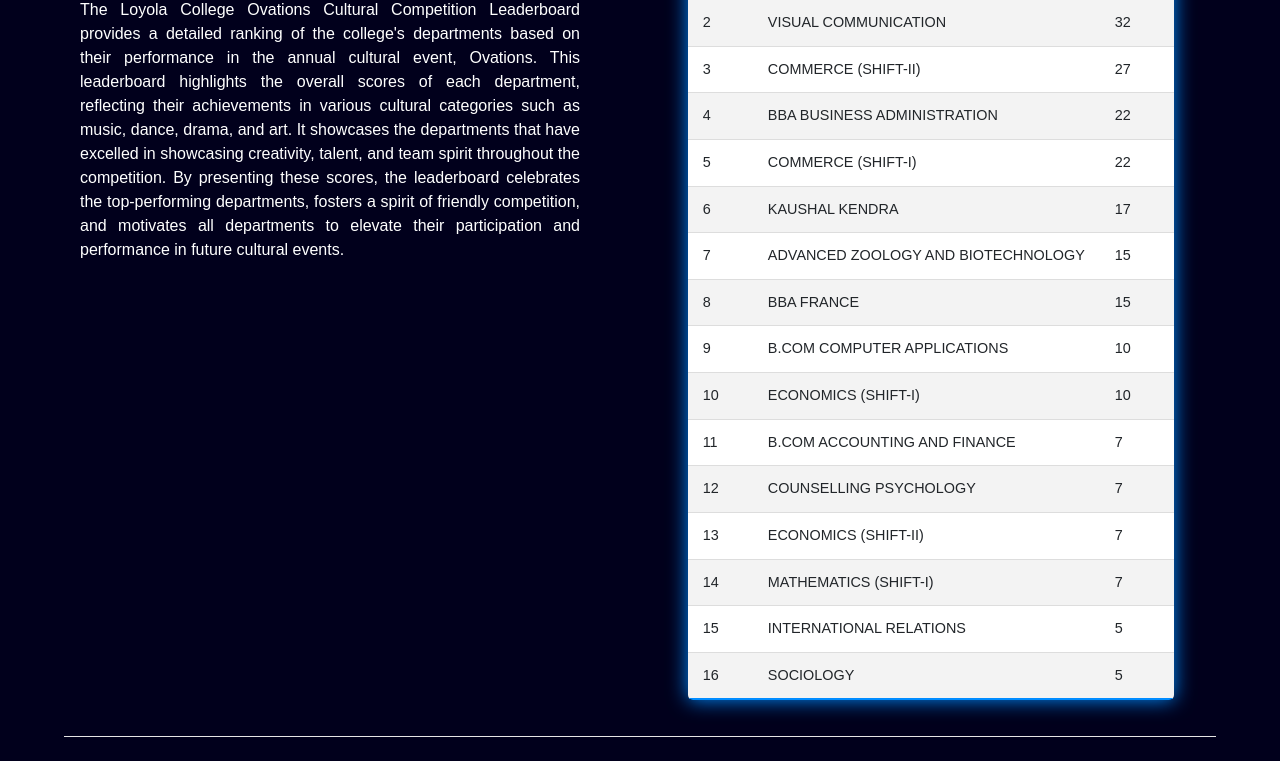
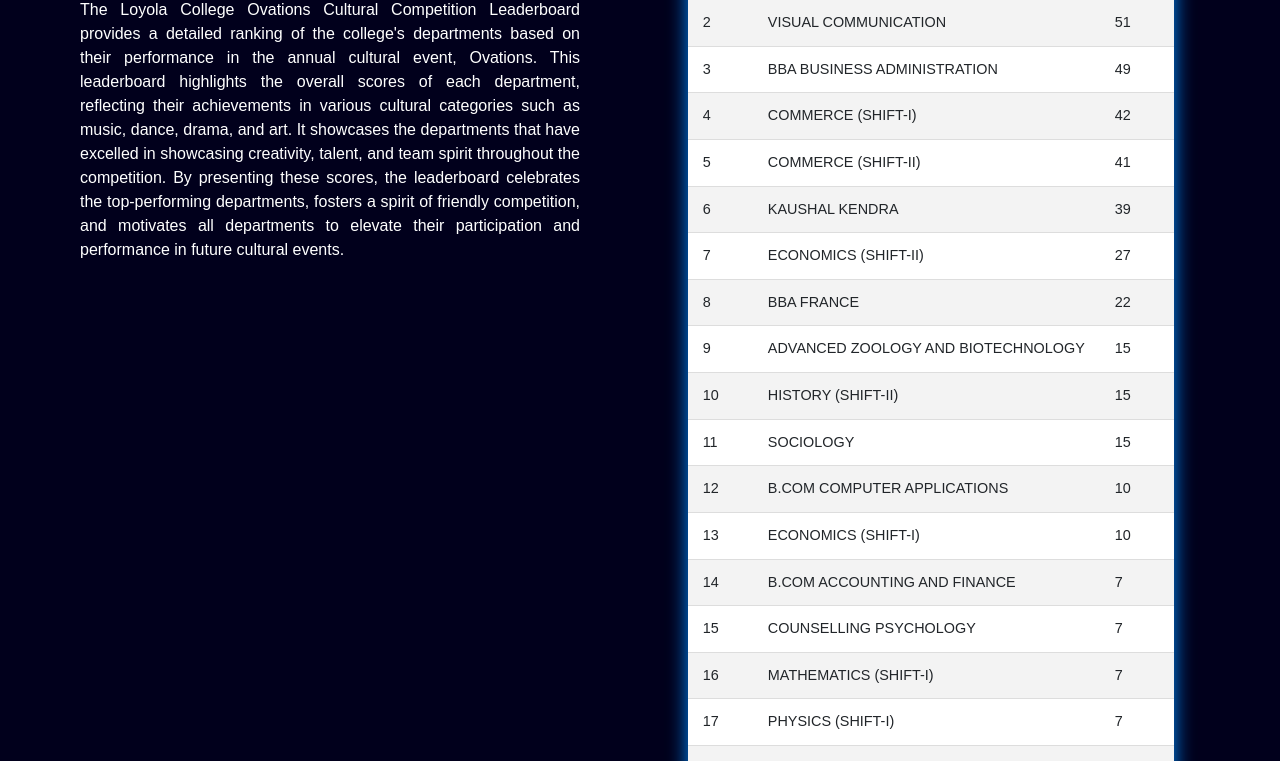
Before and after one commit to SharmelRayen/Leaderboard, a plain HTML site: page public/index.html in a window 1280 px wide. Shown: the part 872-1633 px from the top of the page. Drawn offline with nearby package versions, Linux system fonts and the light colour scheme.

Commit message:
Final 18/09/2024

```diff
--- a/public/index.html
+++ b/public/index.html
@@ -74,82 +74,97 @@
                         <tr class="active-row">
                             <td>1</td>
                             <td>CORPORATE SECRETARYSHIP</td>
-                            <td>34</td>
+                            <td>66</td>
                         </tr>
                         <tr>
                             <td>2</td>
                             <td>VISUAL COMMUNICATION</td>
-                            <td>32</td>
+                            <td>51</td>
                         </tr>
                         <tr>
                             <td>3</td>
-                            <td>COMMERCE (SHIFT-II)</td>
-                            <td>27</td>
+                            <td>BBA BUSINESS ADMINISTRATION</td>
+                            <td>49</td>
                         </tr>
                         <!-- Repeated rows for demonstration -->
                         <tr>
                             <td>4</td>
-                            <td>BBA BUSINESS ADMINISTRATION</td>
-                            <td>22</td>
+                            <td>COMMERCE (SHIFT-I)</td>
+                            <td>42</td>
                         </tr>
                         <tr>
                             <td>5</td>
-                            <td>COMMERCE (SHIFT-I)</td>
-                            <td>22</td>
+                            <td>COMMERCE (SHIFT-II)</td>
+                            <td>41</td>
                         </tr>
                         <tr>
                             <td>6</td>
                             <td>KAUSHAL KENDRA</td>
-                            <td>17</td>
+                            <td>39</td>
                         </tr>
                         <tr>
                             <td>7</td>
-                            <td>ADVANCED ZOOLOGY AND BIOTECHNOLOGY</td>
-                            <td>15</td  >
+                            <td>ECONOMICS (SHIFT-II)</td>
+                            <td>27</td  >
                         </tr>
                         <tr>
                             <td>8</td>
                             <td>BBA FRANCE</td>
+                            <td>22</td>
+                        </tr>
+                        <tr>
+                            <td>9</td>
+                            <td>ADVANCED ZOOLOGY AND BIOTECHNOLOGY</td>
                             <td>15</td>
                         </tr>
                         <tr>
-                            <td>9</td>
+                            <td>10</td>
+                            <td>HISTORY (SHIFT-II)</td>
+                            <td>15</td>
+                        </tr>
+                        <tr>
+                            <td>11</td>
+                            <td>SOCIOLOGY</td>
+                            <td>15</td>
+                        </tr>
+                        <tr>
+                            <td>12</td>
                             <td>B.COM COMPUTER APPLICATIONS</td>
                             <td>10</td>
                         </tr>
                         <tr>
-                            <td>10</td>
+                            <td>13</td>
                             <td>ECONOMICS (SHIFT-I)</td>
                             <td>10</td>
                         </tr>
                         <tr>
-                            <td>11</td>
+                            <td>14</td>
                             <td>B.COM ACCOUNTING AND FINANCE</td>
                             <td>7</td>
                         </tr>
                         <tr>
-                            <td>12</td>
+                            <td>15</td>
                             <td>COUNSELLING PSYCHOLOGY</td>
                             <td>7</td>
                         </tr>
                         <tr>
-                            <td>13</td>
-                            <td>ECONOMICS (SHIFT-II)</td>
-                            <td>7</td>
-                        </tr>
-                        <tr>
-                            <td>14</td>
+                            <td>16</td>
                             <td>MATHEMATICS (SHIFT-I)</td>
                             <td>7</td>
                         </tr>
                         <tr>
-                            <td>15</td>
+                            <td>17</td>
+                            <td>PHYSICS (SHIFT-I)</td>
+                            <td>7</td>
+                        </tr>
+                        <tr>
+                            <td>18</td>
                             <td>INTERNATIONAL RELATIONS</td>
                             <td>5</td>
                         </tr>
                         <tr>
-                            <td>16</td>
-                            <td>SOCIOLOGY</td>
+                            <td>19</td>
+                            <td>STATISTICS</td>
                             <td>5</td>
                         </tr>
                     </tbody>
```
Also changed, not shown: public/offStage.html (+7 -7 lines).
